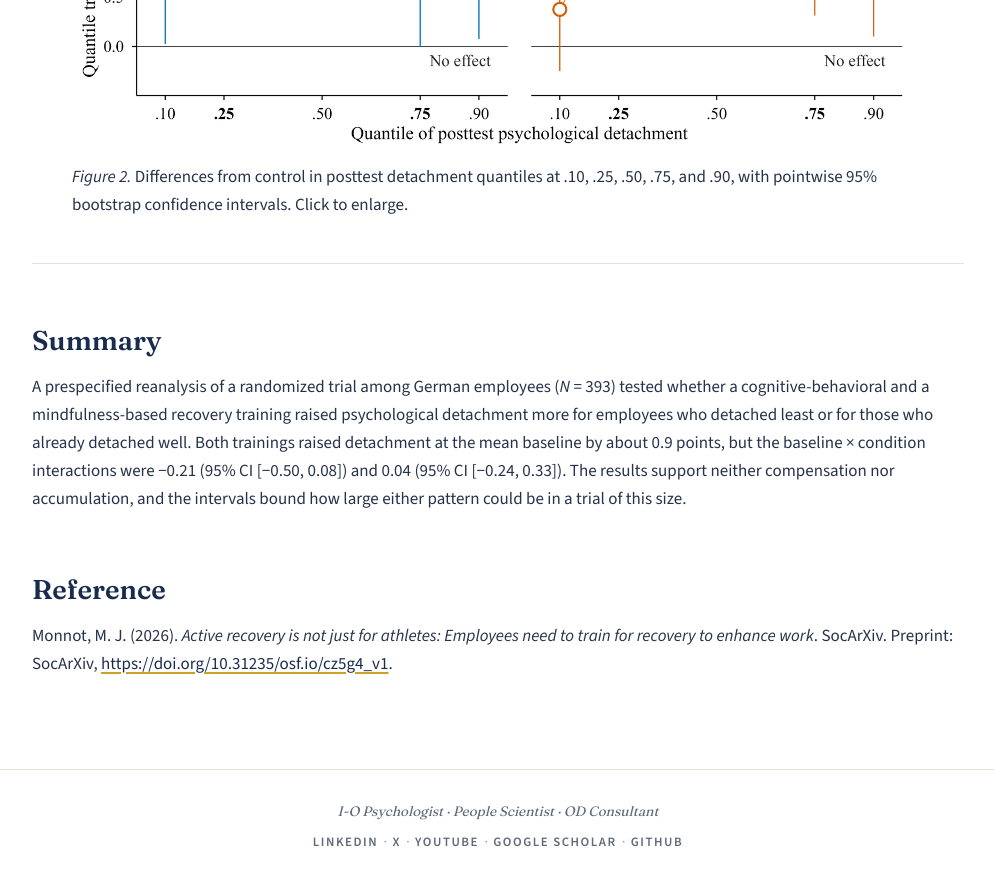
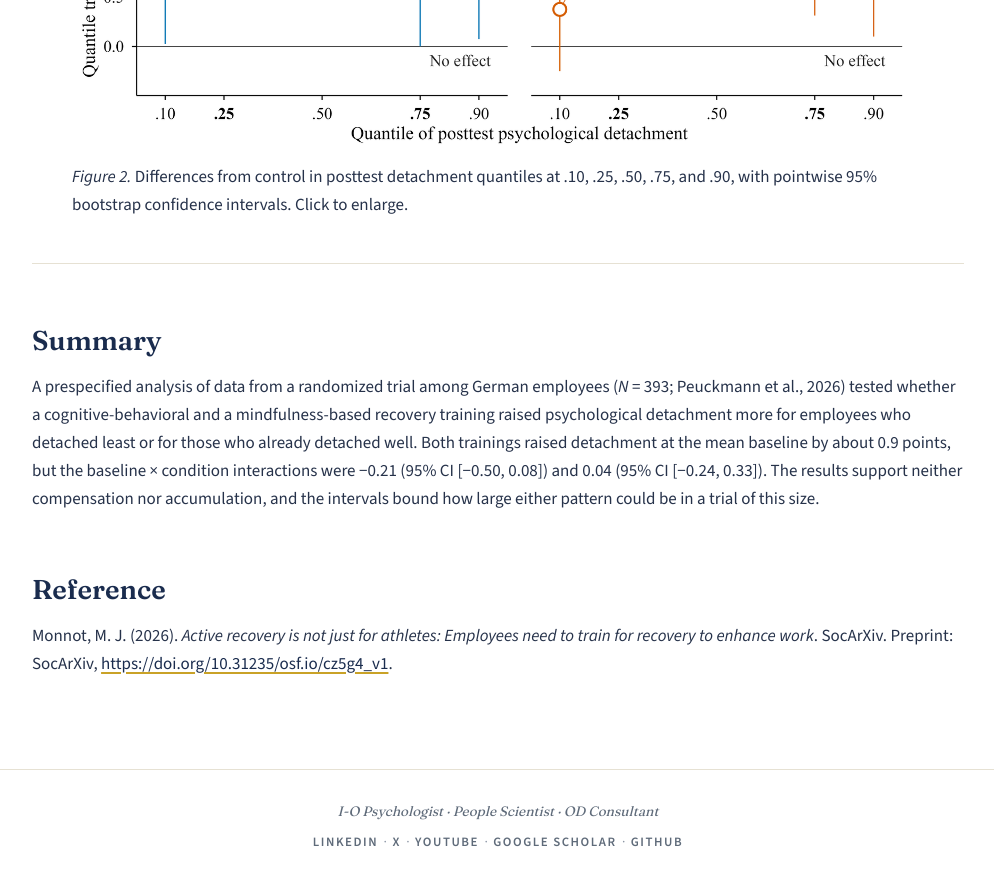
Before and after one commit to mjmonnot/mjmonnot.github.io, a Jekyll site: the page built from publications/2026-recovery-training.md, in a window 1280 px wide and 900 px high, scrolled down 1180 px. Shown: the top 886 px of the window, without its empty margins (142-1136 px from the left). Built offline with Jekyll 4.4.1, drawn with Linux system fonts in a browser that asks for light colours.

Commit message:
Recovery training: publication page wording (data source)
Framing sentence no longer uses the label "reanalysis" and names the data source (RULES_IN_FORCE.md, Novelty and dataset choice, 2026-11-17; second fact-check item 8 of MATT_TASK18_DECISIONS_20261118.md). No number changed.

Co-Authored-By: Claude Fable 5.2 <noreply@anthropic.com>
Claude-Session: https://claude.ai/code/session_01TKeWHFR7E5YyftLbi9sYbp

```diff
--- a/publications/2026-recovery-training.md
+++ b/publications/2026-recovery-training.md
@@ -32,7 +32,7 @@ permalink: /publications/2026-recovery-training.html
 
 ## Summary
 
-A prespecified reanalysis of a randomized trial among German employees (*N* = 393) tested whether a cognitive-behavioral and a mindfulness-based recovery training raised psychological detachment more for employees who detached least or for those who already detached well. Both trainings raised detachment at the mean baseline by about 0.9 points, but the baseline × condition interactions were −0.21 (95% CI [−0.50, 0.08]) and 0.04 (95% CI [−0.24, 0.33]). The results support neither compensation nor accumulation, and the intervals bound how large either pattern could be in a trial of this size.
+A prespecified analysis of data from a randomized trial among German employees (*N* = 393; Peuckmann et al., 2026) tested whether a cognitive-behavioral and a mindfulness-based recovery training raised psychological detachment more for employees who detached least or for those who already detached well. Both trainings raised detachment at the mean baseline by about 0.9 points, but the baseline × condition interactions were −0.21 (95% CI [−0.50, 0.08]) and 0.04 (95% CI [−0.24, 0.33]). The results support neither compensation nor accumulation, and the intervals bound how large either pattern could be in a trial of this size.
 
 ## Reference
 
```
